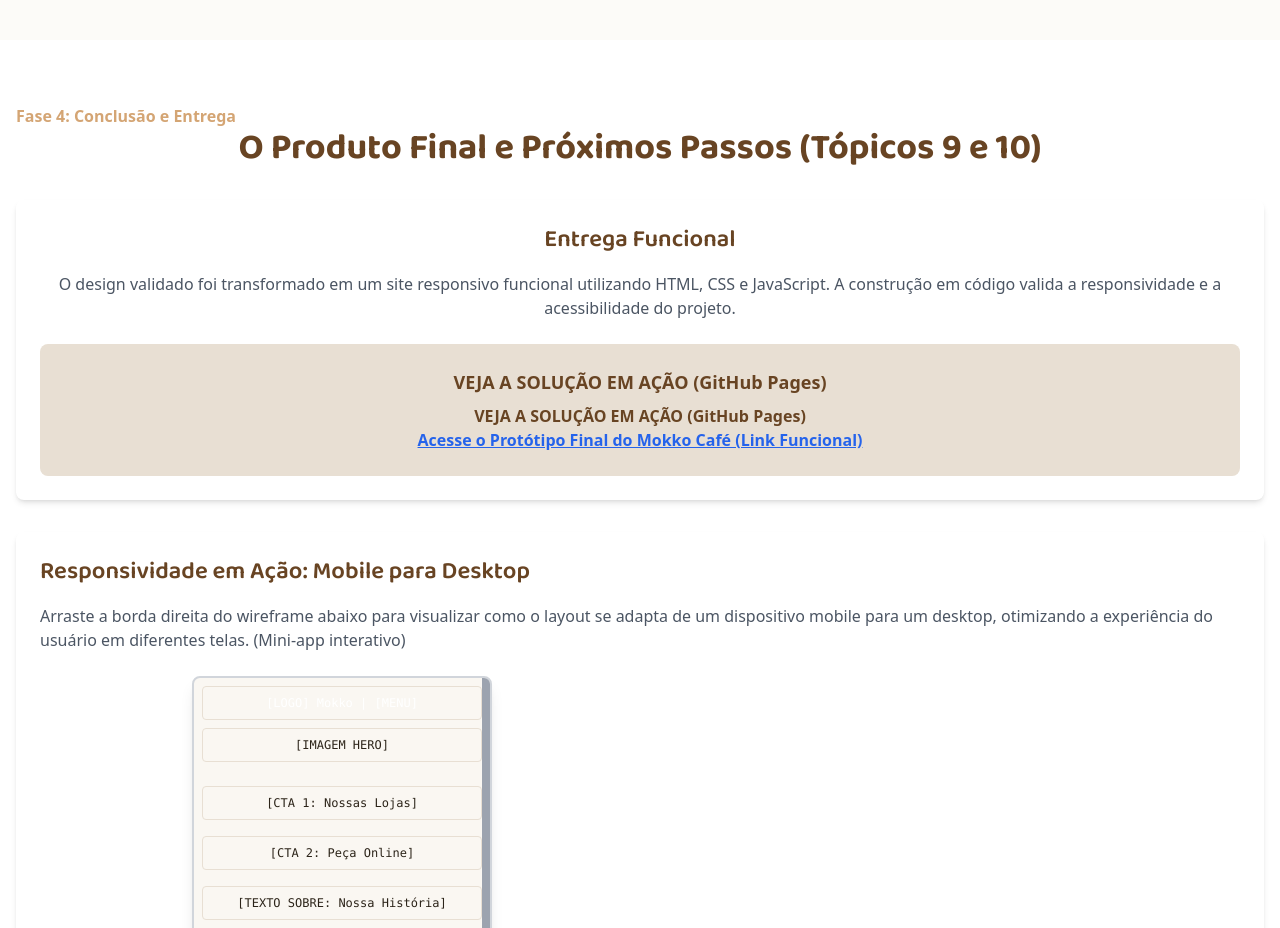
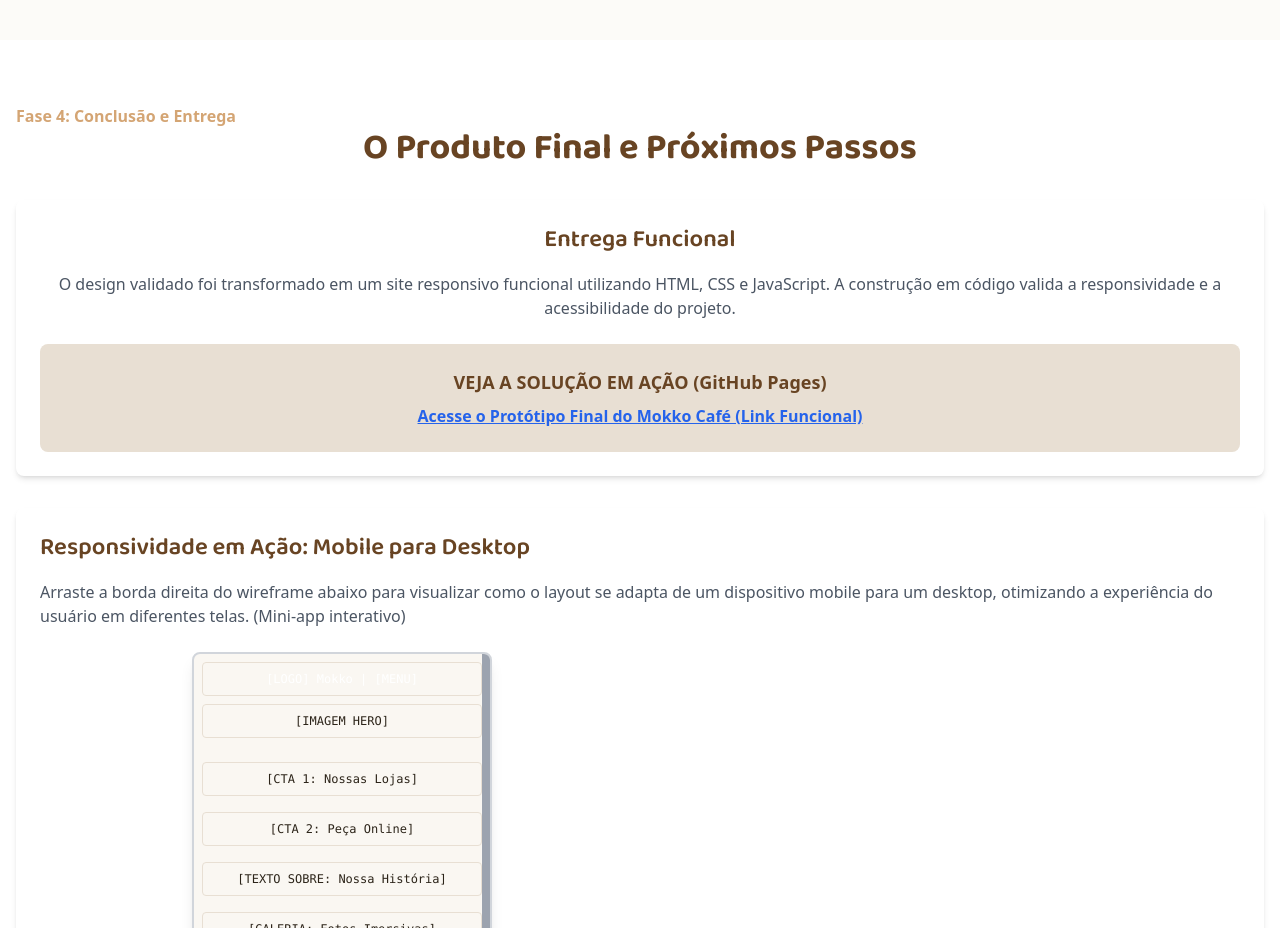
Before and after one commit to lariscalzaretto/mokkocafe_study_case, a plain HTML site: page index.html in a window 1280 px wide. Shown: the part 6620-7548 px from the top of the page. Drawn offline with nearby package versions, Linux system fonts and the light colour scheme.

Commit message:
ATT Index.html - correct

```diff
--- a/index.html
+++ b/index.html
@@ -440,7 +440,7 @@
 
         <section id="conclusao_entrega" class="section_padding bg-white">
             <h3 class="small_title section_subtitle">Fase 4: Conclusão e Entrega</h3>
-            <h1 class="titles section_title text-4xl font-bold mb-8 text-center">O Produto Final e Próximos Passos (Tópicos 9 e 10)</h1>
+            <h1 class="titles section_title text-4xl font-bold mb-8 text-center">O Produto Final e Próximos Passos</h1>
 
             <div class="content_grid max-w-7xl mx-auto grid grid-cols-1 gap-8">
                 <article class="entrega_card full_width_card p-6 rounded-lg shadow-md text-center">
@@ -450,7 +450,7 @@
                     <div class="p-6 rounded-lg text-center" style="background-color: var(--color-light-beige);">
                         <p class="highlight_text link_call_to_action text-lg mb-2">VEJA A SOLUÇÃO EM AÇÃO (GitHub Pages)</p>
                         <div class="link_highlight_box">
-                            <p class="highlight_text link_call_to_action">VEJA A SOLUÇÃO EM AÇÃO (GitHub Pages)</p>
+
                             <a href="homepage.html" target="_blank" class="link_final_project text-blue-600 underline font-semibold break-all">Acesse o Protótipo Final do Mokko Café (Link Funcional)</a>
                         </div>
                     </div>
```
